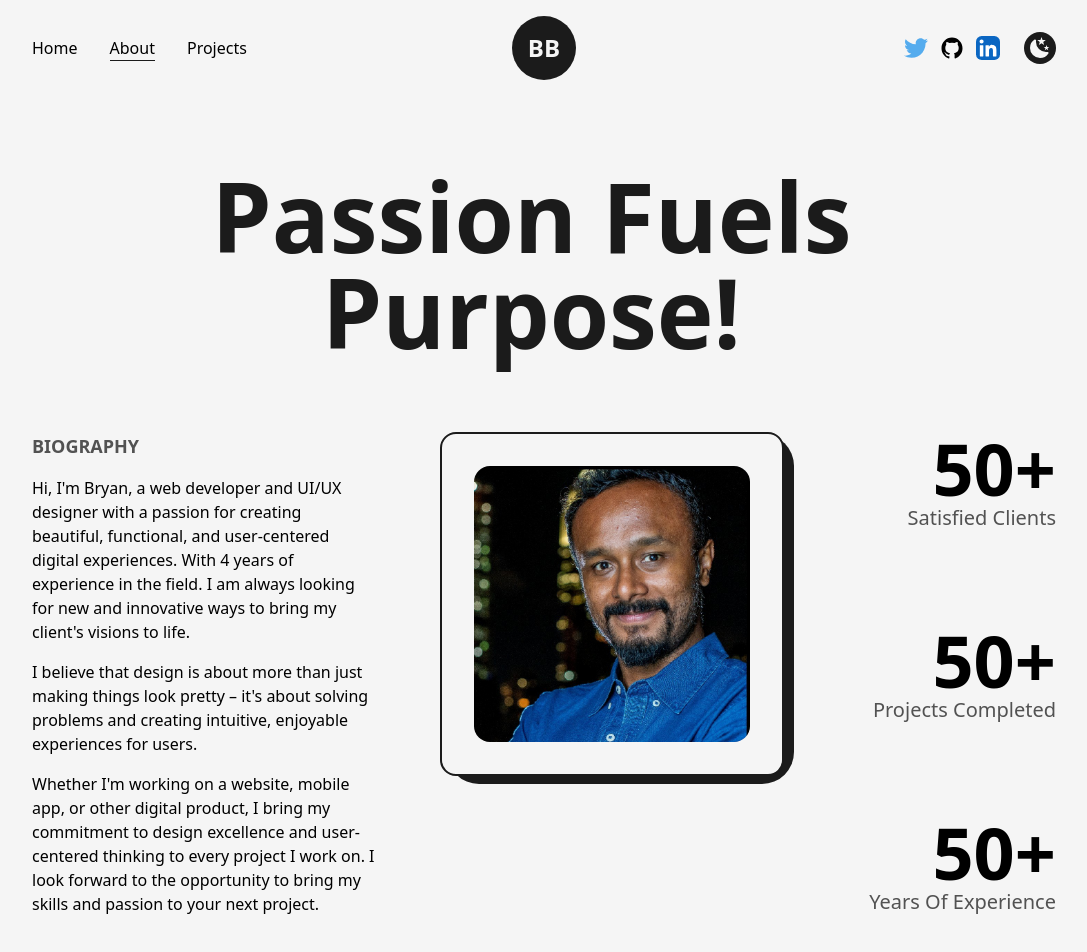
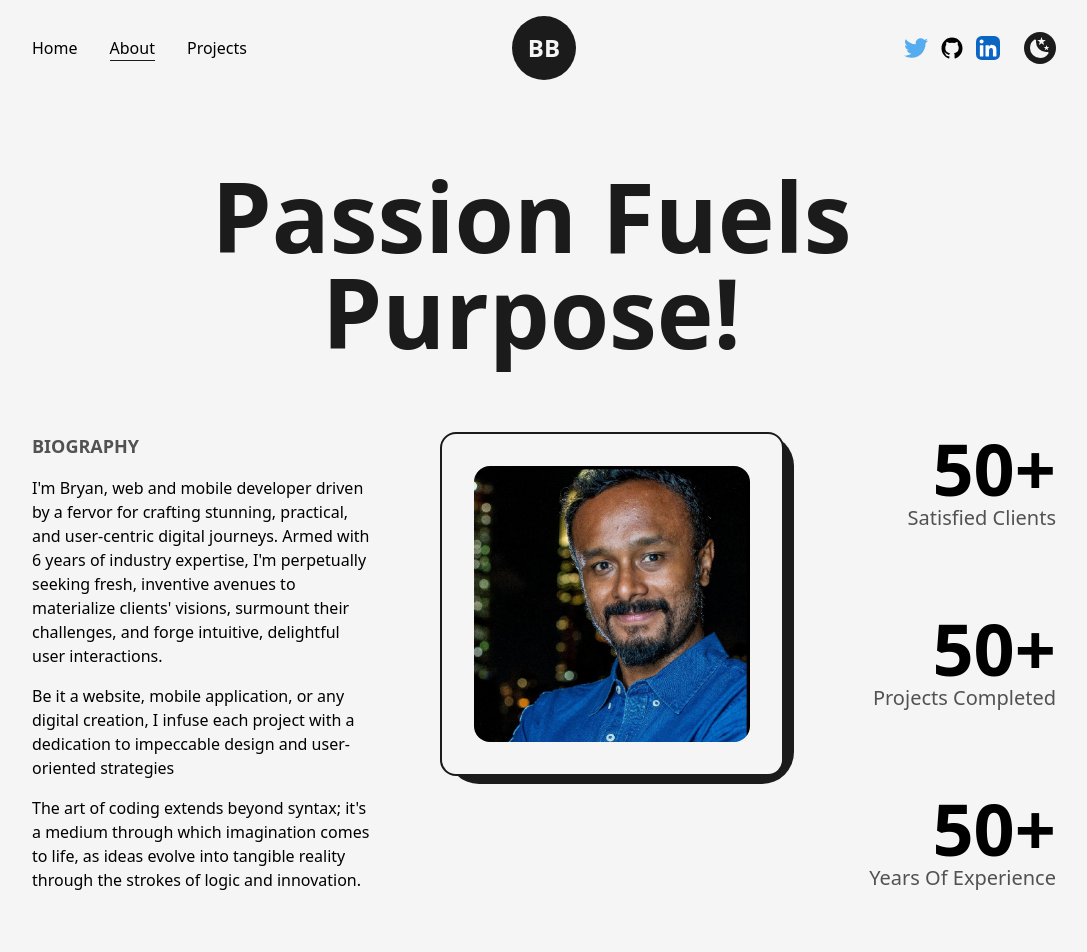
Before and after one commit to bryanbuitrago/portfolio-site, a Next.js app: page /about in a window 1280 px wide. Shown: the top 952 px of the page, without its empty margins (96-1183 px from the left). Built offline with nearby package versions, Linux system fonts and the light colour scheme.

Commit message:
Edit text.

```diff
--- a/src/pages/about.js
+++ b/src/pages/about.js
@@ -48,18 +48,18 @@ const about = () => {
                         <div className='col-span-3 flex flex-col items-start justify-start xl:col-span-4 md:order-2 md:col-span-8'>
                             <h2 className='mb-4 text-lg font-bold uppercase text-dark/75 dark:text-light/75'>Biography</h2>
                             <p className='font-medium'>
-                                Hi, I&apos;m Bryan, a web developer and UI/UX designer with a passion for creating beautiful, functional,
-                                and user-centered digital experiences. With 4 years of experience in the field. I am always looking for
-                                new and innovative ways to bring my client&apos;s visions to life.
+                                I&apos;m Bryan, web and mobile developer driven by a fervor for crafting stunning, practical,
+                                and user-centric digital journeys. Armed with 6 years of industry expertise, I'm perpetually
+                                seeking fresh, inventive avenues to materialize clients' visions, surmount their challenges,
+                                and forge intuitive, delightful user interactions.
                             </p>
                             <p className='my-4 font-medium'>
-                                I believe that design is about more than just making things look pretty – it&apos;s about solving problems and
-                                creating intuitive, enjoyable experiences for users.
+                                Be it a website, mobile application, or any digital creation, I infuse each
+                                project with a dedication to impeccable design and user-oriented strategies
                             </p>
                             <p className='font-medium'>
-                                Whether I&apos;m working on a website, mobile app, or
-                                other digital product, I bring my commitment to design excellence and user-centered thinking to
-                                every project I work on. I look forward to the opportunity to bring my skills and passion to your next project.
+                                The art of coding extends beyond syntax; it's a medium through which imagination
+                                comes to life, as ideas evolve into tangible reality through the strokes of logic and innovation.
                             </p>
                         </div>
                         <div className='col-span-3 relative h-max rounded-2xl border-2 border-solid border-dark
```
